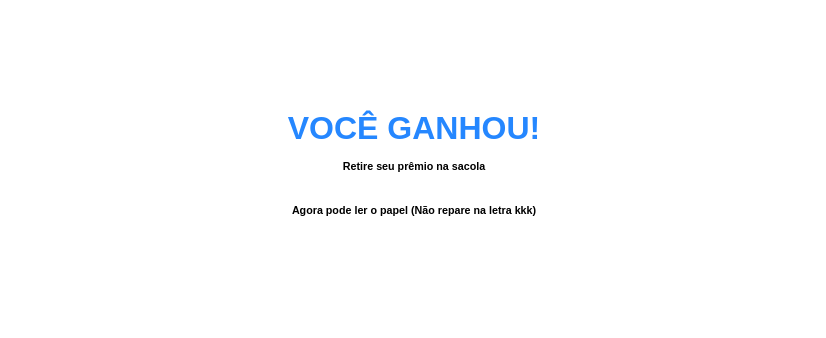
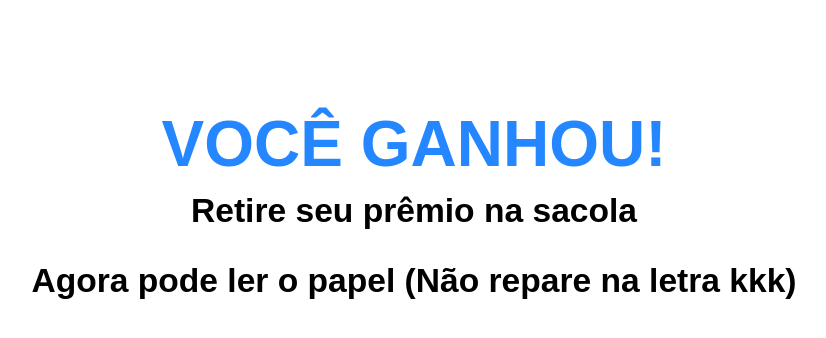
Before and after one commit to victor-jv/jv, a plain HTML site: page win.html in a window 1280 px wide. Shown: the whole page, without its empty margins (226-1052 px from the left). Drawn offline with Linux system fonts and the light colour scheme; a web font is replaced by a local one.

Commit message:
Update style.css

```diff
--- a/style.css
+++ b/style.css
@@ -10,6 +10,7 @@ li {
 }
 body {
   font-family: "Montserrat", sans-serif;
+  font-size: 2rem;
 }
 :root {
   --blue: #2587ff;
@@ -63,6 +64,7 @@ iframe {
 }
 h6{
     margin: 1rem;
+    font-size: 2.1rem;
 }
 .quiz img {
   border-radius: 0.3rem;
```
